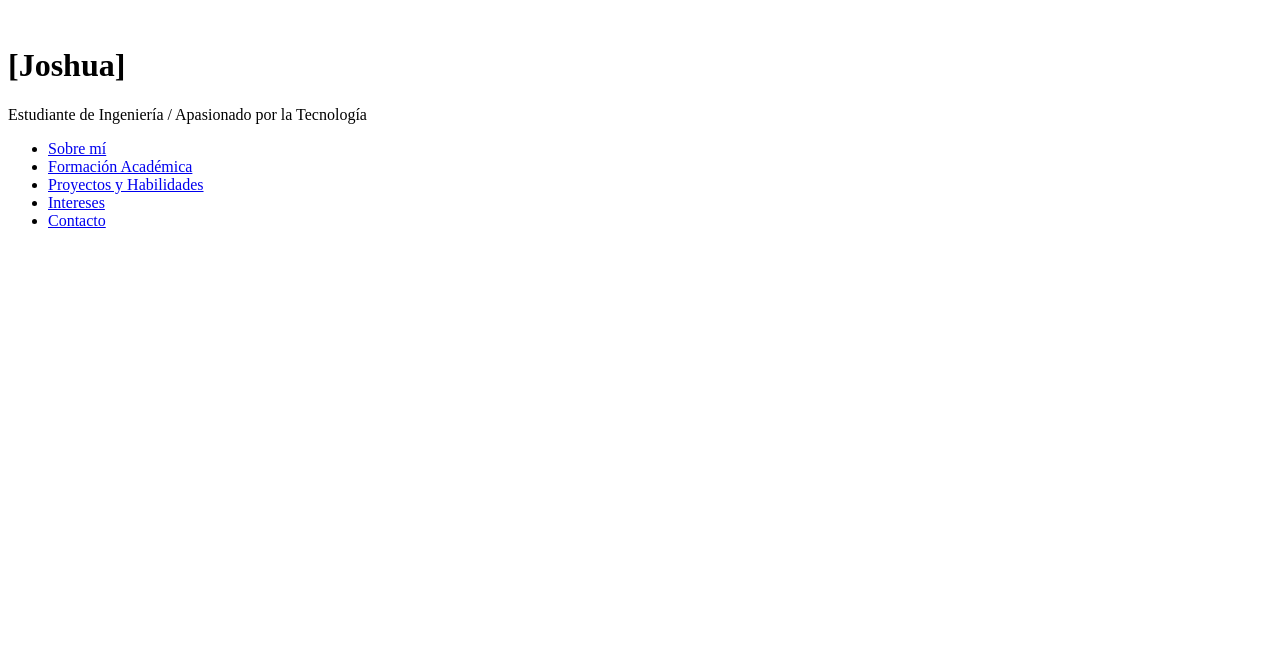
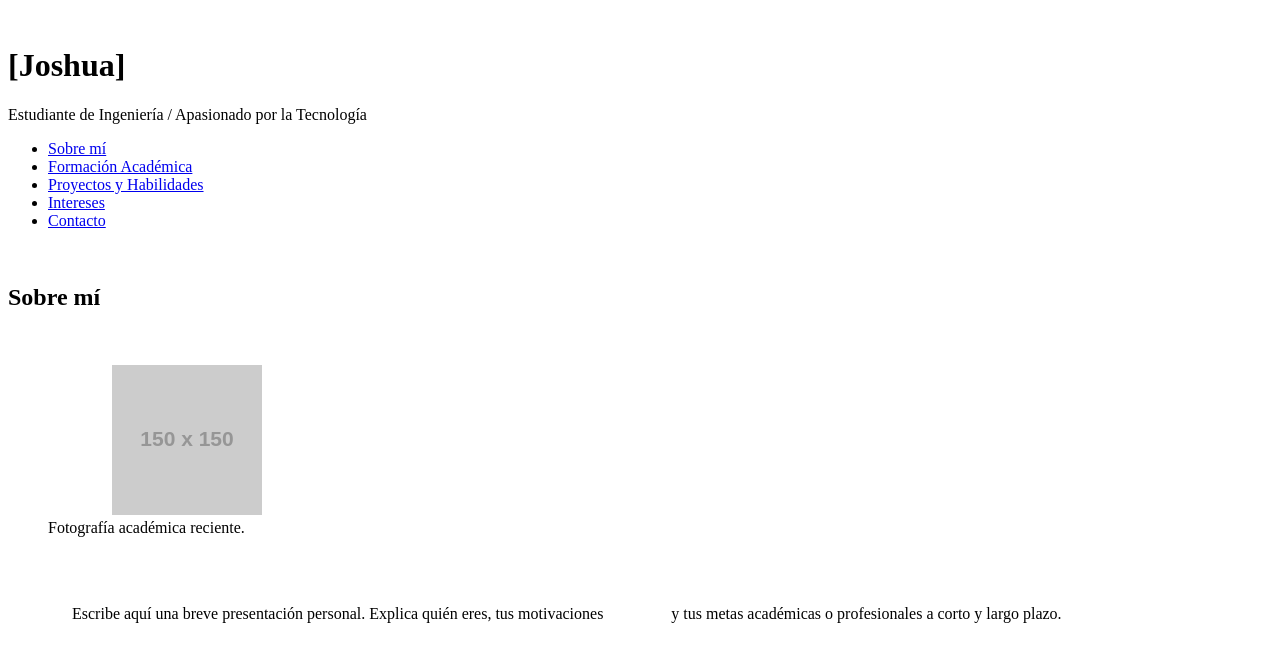
Before and after one commit to Josh-droide/hweb_cu2, a plain HTML site: page ejemplos/e01/index.html in a window 1280 px wide. Drawn offline with Linux system fonts and the light colour scheme; placeholder pictures from the web are drawn by us.

Commit message:
terer bloque de la pagina

```diff
--- a/ejemplos/e01/index.html
+++ b/ejemplos/e01/index.html
@@ -33,6 +33,19 @@
 </header>
 <main>
 
+  <section id="sobre-mi">
+            <h2>Sobre mí</h2>
+            <figure>
+                <img src="https://via.placeholder.com/150" alt="Fotografía de perfil de [Tu Nombre]">
+                <figcaption>Fotografía académica reciente.</figcaption>
+            </figure>
+            <p>
+                Escribe aquí una breve presentación personal. Explica quién eres, tus motivaciones
+                y tus metas académicas o profesionales a corto y largo plazo.
+            </p>
+        </section>
+
+
 
 </main>
 </body>
```
